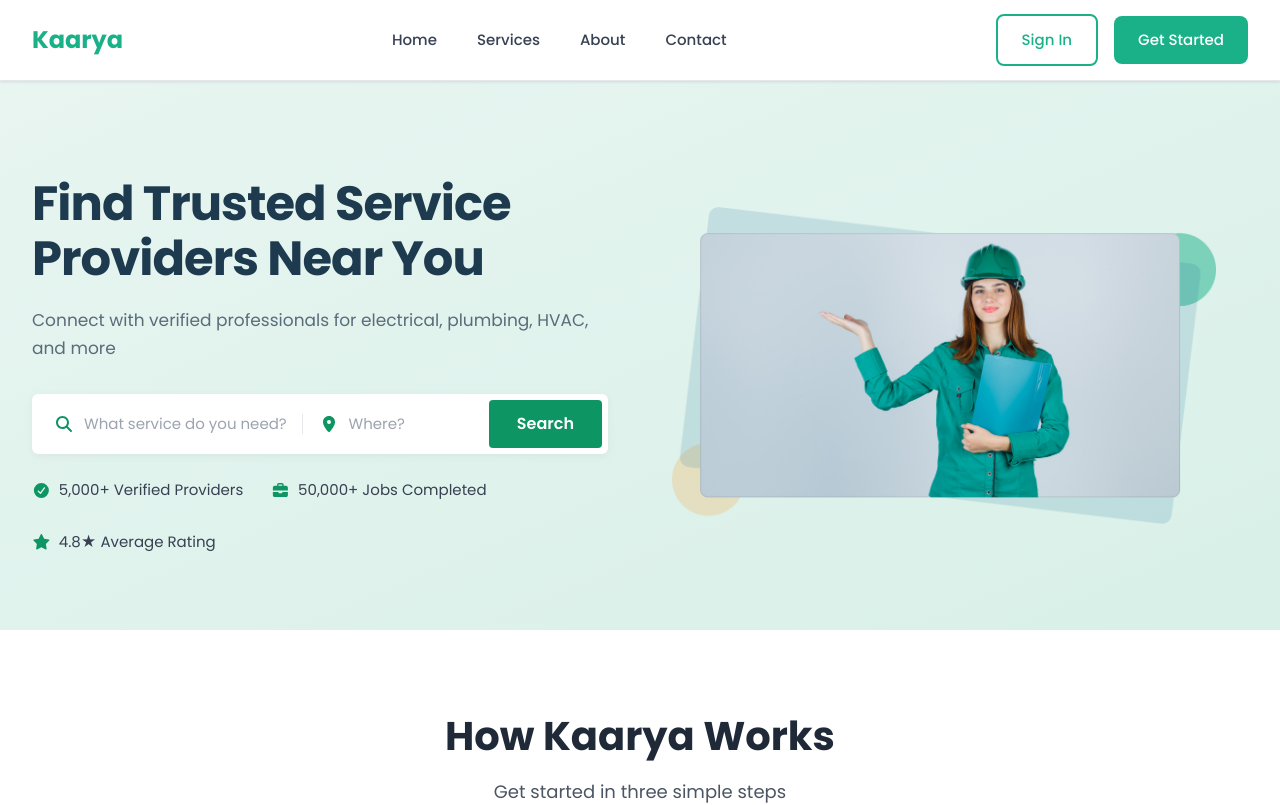
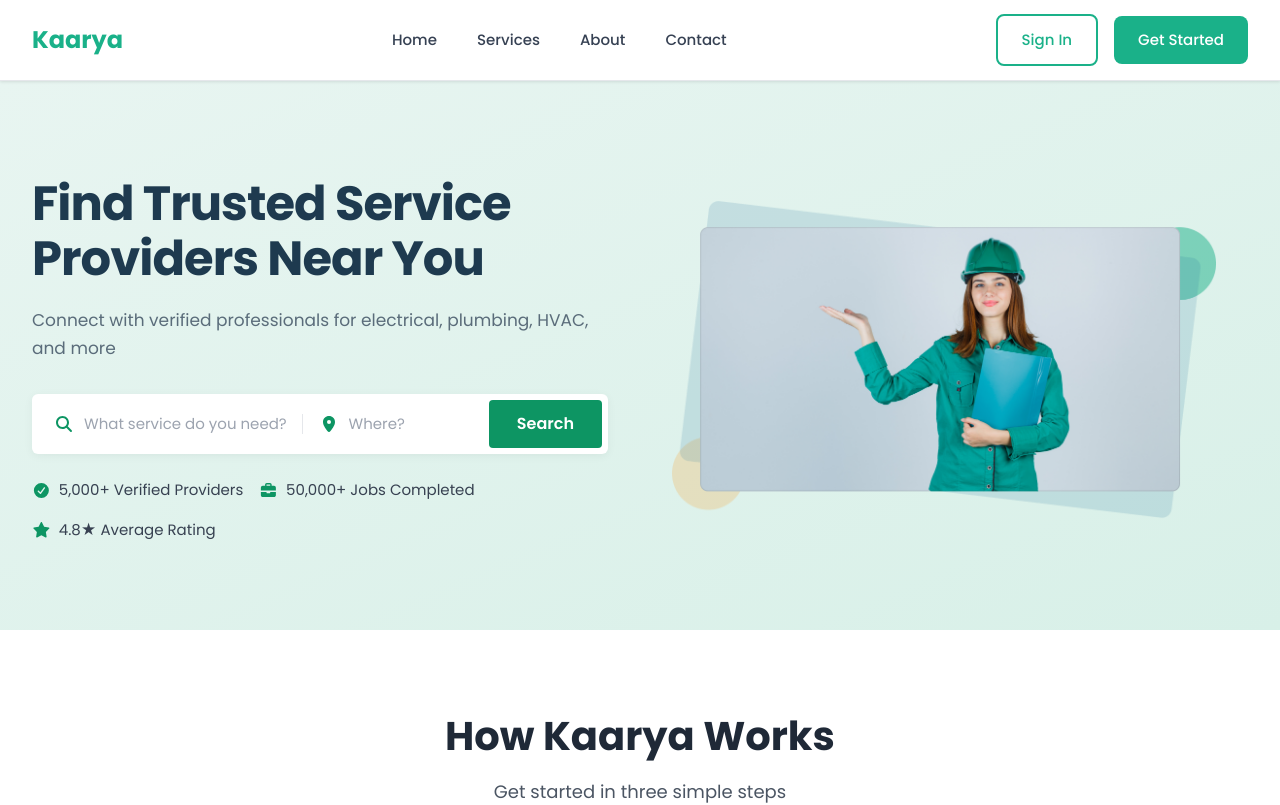
Before and after one commit to smarikaghimire/kaarya, a Next.js app: page / in a window 1280 px wide. Shown: the top 805 px of the page. Built offline with nearby package versions, Linux system fonts and the light colour scheme.

Commit message:
some fixes in hero

```diff
--- a/src/components/landing/hero.tsx
+++ b/src/components/landing/hero.tsx
@@ -60,7 +60,7 @@ export default function Hero() {
             </div>
 
             {/* Stats */}
-            <div className="flex flex-wrap gap-7 lg:gap-5 xl:gap-7 items-center">
+            <div className="flex flex-wrap gap-4 items-center">
               <div className="flex items-center gap-2 text-[0.9375rem] md:text-[0.8125rem] lg:text-[0.9375rem] text-neutral-700 whitespace-nowrap">
                 <FontAwesomeIcon
                   icon={faCheckCircle}
```
